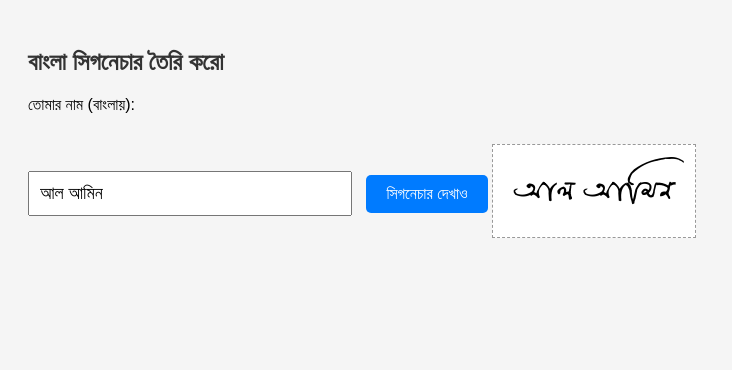
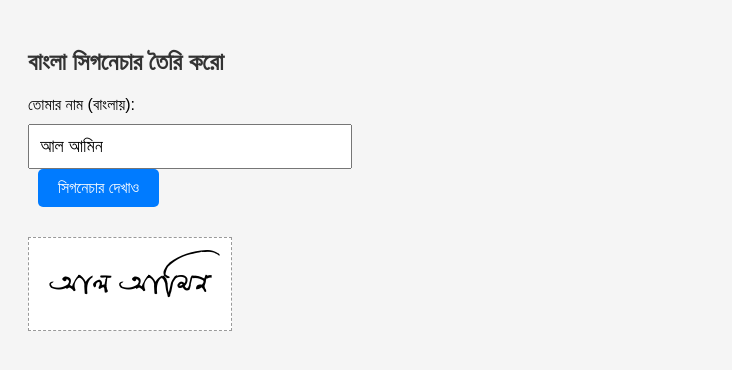
Before and after one commit to rohksanabegum/banglasignature, a plain HTML site: page index.html in a window 1280 px wide. Shown: the whole page, without its empty margins (0-732 px from the left). Drawn offline with Linux system fonts and the light colour scheme.

Commit message:
Add files via upload

```diff
--- a/index.html
+++ b/index.html
@@ -59,8 +59,8 @@
     <h2>বাংলা সিগনেচার তৈরি করো</h2>
 
     <label for="name_bn">তোমার নাম (বাংলায়):</label><br>
-    <input type="text" name="name_bn" id="name_bn" value="আল আমিন" required>
-    <button onclick="generateSignature()">সিগনেচার দেখাও</button>
+    <input type="text" name="name_bn" id="name_bn" value="আল আমিন" required><br>
+    <button onclick="generateSignature()">সিগনেচার দেখাও</button><br>
 
     <div class="sign" id="signature">আল আমিন</div>
 
```
